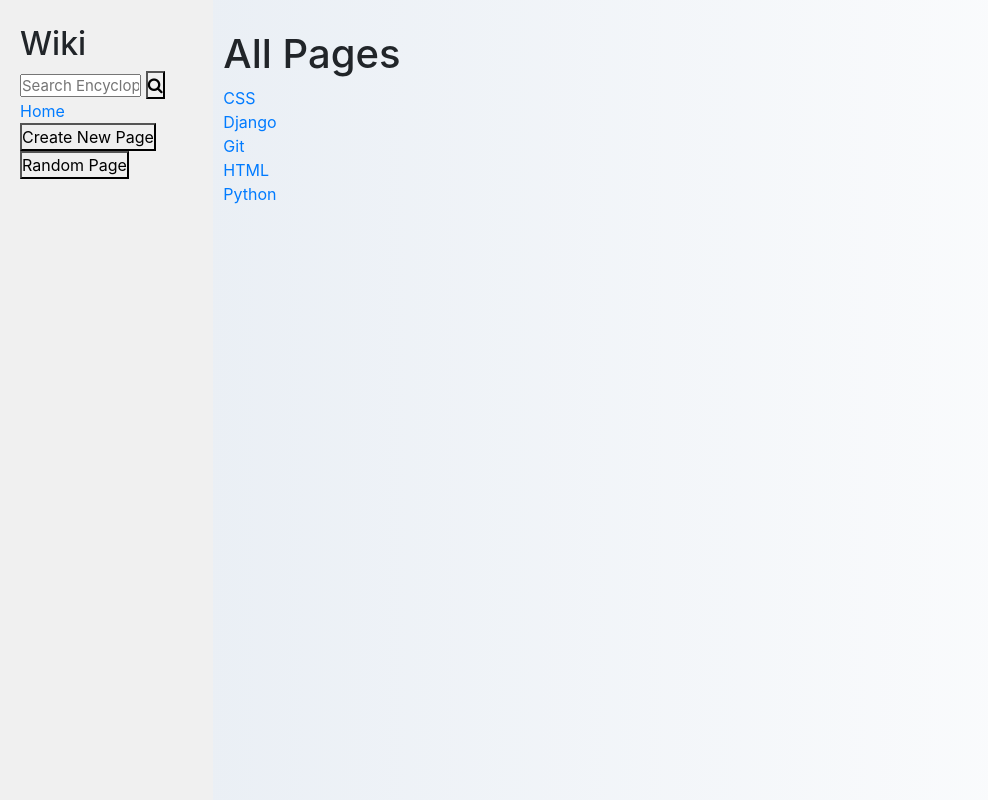
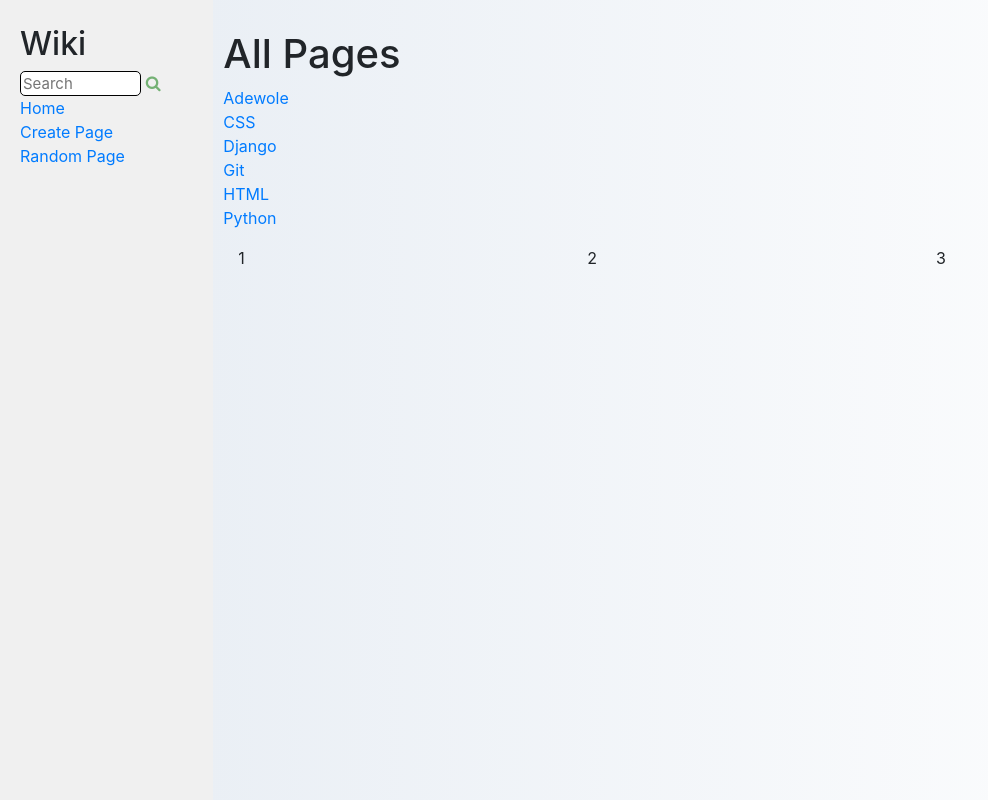
Before and after one commit to bolawole/wikiproject, a Django app: page / in a window 1280 px wide. Shown: the whole page, without its empty margins (0-988 px from the left). Run offline with Django 3.2, Linux system fonts and the light colour scheme; some libraries are stand-ins or nearby versions.

Commit message:
front-end styling

```diff
--- /dev/null
+++ b/encyclopedia/forms.py
@@ -0,0 +1,5 @@
+from django import forms
+
+class Newentry(forms.Form):
+    title= forms.CharField(label='Title',label_suffix="")
+    content=forms.CharField(widget=forms.Textarea, label="content",label_suffix="")
--- a/encyclopedia/static/encyclopedia/styles.css
+++ b/encyclopedia/static/encyclopedia/styles.css
@@ -35,12 +35,24 @@
     width: 70%;
     font-size: 15px;
     line-height: 15px;
+    border-radius: 5px;
+    outline: none;
+    border: 0.3px solid black;
+    padding: 2px;
 }
 
 .sidebar {
     background-color: #f0f0f0;
     height: 100vh;
     padding: 20px;
+}
+.sidebar button{
+    outline: none;
+    background: none;
+    border: none;
+}
+.sidebar button i{
+    color:#74b174;
 }
 
 .sidebar h2 {
--- a/encyclopedia/templates/encyclopedia/layout.html
+++ b/encyclopedia/templates/encyclopedia/layout.html
@@ -16,7 +16,7 @@
                 <h2>Wiki</h2>
                 <form action="{%url 'index'%}" method="POST">
                     {% csrf_token %}
-                    <input class="search" type="text"  name="search_value" placeholder="Search Encyclopedia">
+                    <input class="search" type="text"  name="search_value" placeholder="Search">
                     <button type="submit"><i class="fa fa-search"></i></button>
 
                 </form>
@@ -25,28 +25,32 @@
                     <a href="{% url 'index' %}">Home</a>
                 </div>
                 <div>
-                    <form action="{%url 'randomentry'%}" method="POST">
-                        {% csrf_token %}
-                   <button type="submit"> Create New Page
-                </button>
-            </form>
+
+                    <a href="{%url 'newentry'%}">Create Page</a>
 
                 </div>
                 <div>
-                    <form action="{%url 'randomentry'%}" method="POST">
-                        {% csrf_token %}
-                   <button type="submit">Random Page
-                </button>
-            </form>
-                </div>
+        <a href="{%url 'randomentry'%}">Random Page</a>
+        </div>
                 {% block nav %}
                 {% endblock %}
             </div>
             <div class="main col-lg-10 col-sm-9 col-xs-8">
                 {% block body %}
                 {% endblock %}
+                <footer>
+                    <div class="container">
+                        <div class="row">
+                            <div class="col-md-4">1</div>
+                            <div class="col-md-4">2</div>
+                            <div class="col-md-4">3</div>
+
+                        </div>
+                    </div>
+                </footer>
             </div>
         </div>
     </div>
+
     </body>
 </html>
--- a/encyclopedia/urls.py
+++ b/encyclopedia/urls.py
@@ -7,5 +7,6 @@
     path("", views.index, name="index"),
     path("wiki/<str:entry>",views.entry, name="entry"),
     path("wiki/edit/<str:entry>",views.edit,name="edit"),
-    path("wiki",views.randomentry,name="randomentry")
+    path("wiki",views.randomentry,name="randomentry"),
+    path("wiki/create/newpage",views.newentry,name="newentry")
  ]
--- a/encyclopedia/util.py
+++ b/encyclopedia/util.py
@@ -37,5 +37,3 @@
         return f.read().decode("utf-8")
     except FileNotFoundError:
         return "error"
-        # f = default_storage.open(f"entries/error.md")
-        # return f.read().decode("utf-8")
--- a/encyclopedia/views.py
+++ b/encyclopedia/views.py
@@ -4,6 +4,7 @@
 from . import util
 import markdown
 import random
+from .forms import Newentry
 
 md=markdown.Markdown()
 
@@ -49,5 +50,17 @@
     return render(request, "encyclopedia/edit.html",{"content": html_body})
 
 def randomentry(request):
+    return HttpResponseRedirect(reverse("entry",kwargs={'entry': random.choice(util.list_entries())}))
+
+
+def newentry(request):
+    forms=Newentry()
     if request.method=="POST":
-        return HttpResponseRedirect(reverse("entry",kwargs={'entry': random.choice(util.list_entries())}))
+        form = Newentry(request.POST)
+        if form.is_valid():
+            title=form.cleaned_data['title']
+            content=form.cleaned_data['content']
+            util.save_entry(title,content)
+            return HttpResponseRedirect(reverse("entry",kwargs={'entry':title }))
+
+    return render(request,"encyclopedia/new page.html",{"form":forms})
```
Also changed, not shown: other parts of encyclopedia/static/encyclopedia/styles.css (+37 -0 lines), encyclopedia/templates/encyclopedia/new page.html (+16 -0 lines), entries/Adewole.md (added, +5 -0 lines).
